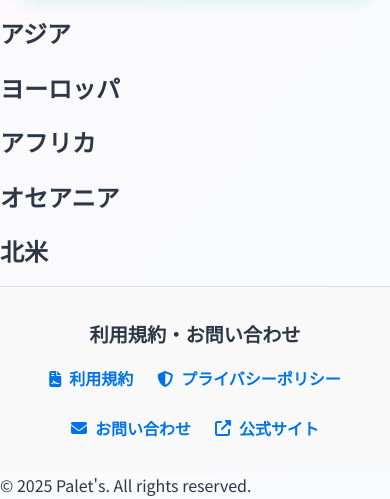
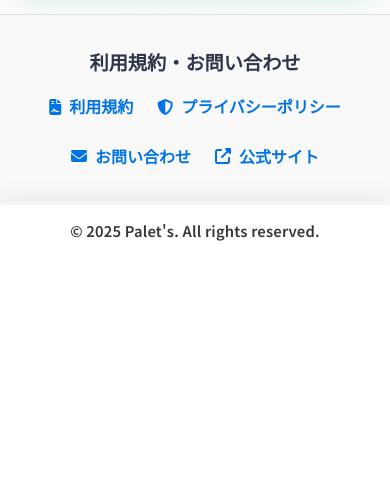
Before and after one commit to FGSSmap/test.site.309, a plain HTML site: page index.html in a window 390 px wide. Shown: the part 975-1474 px from the top of the page. After the commit the page ends 1232 px from the top, so only its background shows below. Drawn offline with Linux system fonts and the light colour scheme; a web font is replaced by a local one.

Commit message:
Update index.html

```diff
--- a/index.html
+++ b/index.html
@@ -64,7 +64,7 @@
       <option value="europe">ヨーロッパ</option>
       <option value="africa">アフリカ</option>
       <option value="oceania">オセアニア</option>
-      <option value="north-america">北米</option>
+      <option value="north-america">🇺🇸 北米</option>
     </select>
     <div id="selected-region" class="selected-region">
       <span id="region-name"></span>
@@ -83,8 +83,12 @@
               title="キャンパス周辺地図">
       </iframe>
     </div>
-    <div id="japan-map" class="map-container"></div>
-    <div id="prefecture-map" class="map-container"></div>
+    <div id="japan-map" class="map-container">
+      <!-- 日本地図SVGがここに読み込まれます -->
+    </div>
+    <div id="prefecture-map" class="map-container">
+      <!-- 都道府県地図がここに読み込まれます -->
+    </div>
     <div id="world-map" class="map-container">
       <iframe src="https://www.google.com/maps/d/embed?mid=1qtamWdIhe4du3uLXQxcD9IrGgNgaVoc&ehbc=2E312F"
               allowfullscreen=""
@@ -94,7 +98,7 @@
     </div>
   </main>
 
-  <!-- 戻るボタン -->
+  <!-- 戻るボタン（地図とプレースマークの間） -->
   <div id="back-button-container" class="back-button-container" style="display: none;">
     <button id="back-to-japan" class="back-button-standalone" aria-label="日本地図に戻る">
       <i class="fas fa-arrow-left"></i>
@@ -105,49 +109,29 @@
   <!-- プレースマーク表示エリア -->
   <section class="placemarks" id="placemarks-list" aria-labelledby="placemarks-title">
     <h2 id="placemarks-title" class="visually-hidden">観光地・施設一覧</h2>
-    <!-- JSでプレースマークカードが挿入される -->
+    <!-- プレースマークカードがここに動的に生成されます -->
   </section>
 
-  <!-- 🌍 世界地域別プレースマーク（新規追加） -->
-  <section id="region-placemarks-container">
-    <div id="region-asia" class="region-placemarks">
-      <h2>アジア</h2>
-      <div class="placemarks-grid"></div>
-    </div>
-    <div id="region-europe" class="region-placemarks">
-      <h2>ヨーロッパ</h2>
-      <div class="placemarks-grid"></div>
-    </div>
-    <div id="region-africa" class="region-placemarks">
-      <h2>アフリカ</h2>
-      <div class="placemarks-grid"></div>
-    </div>
-    <div id="region-oceania" class="region-placemarks">
-      <h2>オセアニア</h2>
-      <div class="placemarks-grid"></div>
-    </div>
-    <div id="region-north-america" class="region-placemarks">
-      <h2>北米</h2>
-      <div class="placemarks-grid"></div>
-    </div>
-  </section>
-
-  <!-- 利用規約・リンク -->
+<!-- 利用規約・リンクセクション -->
 <section class="legal-section" aria-labelledby="legal-title">
   <div class="legal-container">
     <h3 id="legal-title" class="legal-title">利用規約・お問い合わせ</h3>
     <div class="legal-links">
       <a href="#" class="legal-link" data-type="terms">
-          <i class="fas fa-file-contract"></i><span>利用規約</span>
+        <i class="fas fa-file-contract"></i>
+        <span>利用規約</span>
       </a>
       <a href="#" class="legal-link" data-type="privacy">
-          <i class="fas fa-shield-alt"></i><span>プライバシーポリシー</span>
+        <i class="fas fa-shield-alt"></i>
+        <span>プライバシーポリシー</span>
       </a>
       <a href="#" class="legal-link" data-type="contact">
-          <i class="fas fa-envelope"></i><span>お問い合わせ</span>
+        <i class="fas fa-envelope"></i>
+        <span>お問い合わせ</span>
       </a>
       <a href="https://www.yamaguchi-u.ac.jp/fgss/" target="_blank" rel="noopener noreferrer" class="legal-link">
-          <i class="fas fa-external-link-alt"></i><span>公式サイト</span>
+        <i class="fas fa-external-link-alt"></i>
+        <span>公式サイト</span>
       </a>
     </div>
   </div>
@@ -161,7 +145,10 @@
   </div>
 </div>
 
-  <!-- ローディング -->
+
+
+
+  <!-- ローディング表示 -->
   <div id="loading" class="loading" aria-hidden="true">
     <div class="loading-spinner">
       <i class="fas fa-map-marked-alt"></i>
@@ -173,8 +160,53 @@
 </body>
 </html>
 
+
 <footer class="fgss-footer" role="contentinfo" aria-label="著作権表示">
   <div class="fgss-footer__inner">
     <p class="fgss-footer__copy">&copy; 2025 Palet's. All rights reserved.</p>
   </div>
 </footer>
+
+<style>
+
+.fgss-footer {
+  background: #ffffff;                   /* 背景色を白に */
+  color: #333333;                        /* 文字色をダークグレーに */
+  border-top: 4px solid rgba(0,0,0,0.04);/* 境界線を薄く黒系に */
+  box-shadow: 0 -6px 20px rgba(20,20,40,0.06);
+  padding: 18px 0;
+  font-size: 0.95rem;
+}
+
+.fgss-footer__inner {
+  max-width: 1100px;
+  margin: 0 auto;
+  padding: 0 16px;
+  text-align: center;
+  display: flex;
+  flex-direction: column;
+  gap: 6px;
+  align-items: center;
+  justify-content: center;
+}
+
+.fgss-footer__copy {
+  margin: 0;
+  font-weight: 600;
+  opacity: 0.98;
+  letter-spacing: 0.2px;
+}
+
+.fgss-footer a {
+  color: #5c6bc0;
+  text-decoration: underline;
+  font-weight: 700;
+  margin-left: 10px;
+}
+
+@media (max-width: 540px) {
+  .fgss-footer { padding: 14px 0; }
+  .fgss-footer__inner { padding: 0 12px; }
+  .fgss-footer__copy { font-size: 0.92rem; }
+}
+</style>
```
Lines whose indentation alone changed are shown as unchanged.
